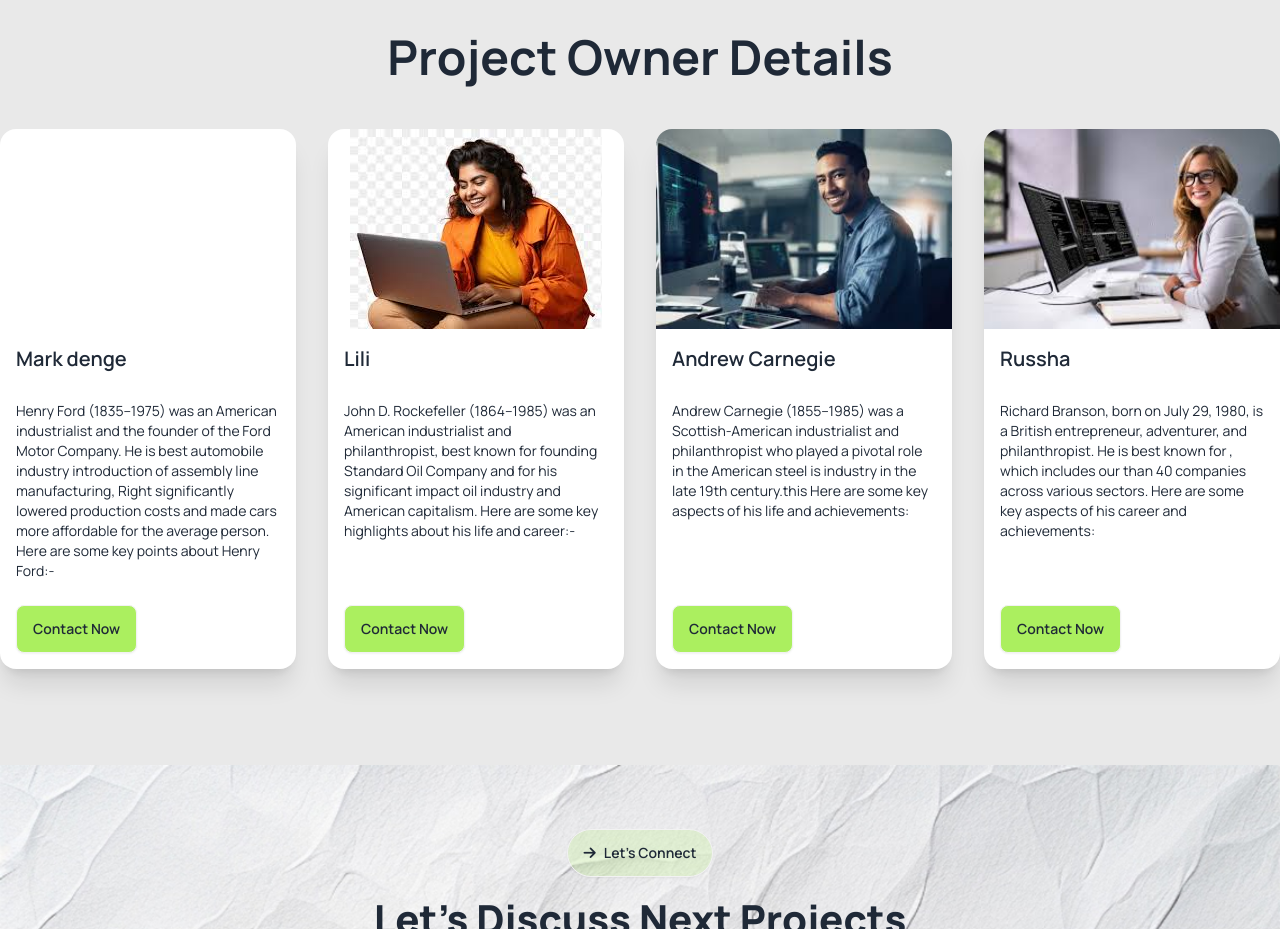
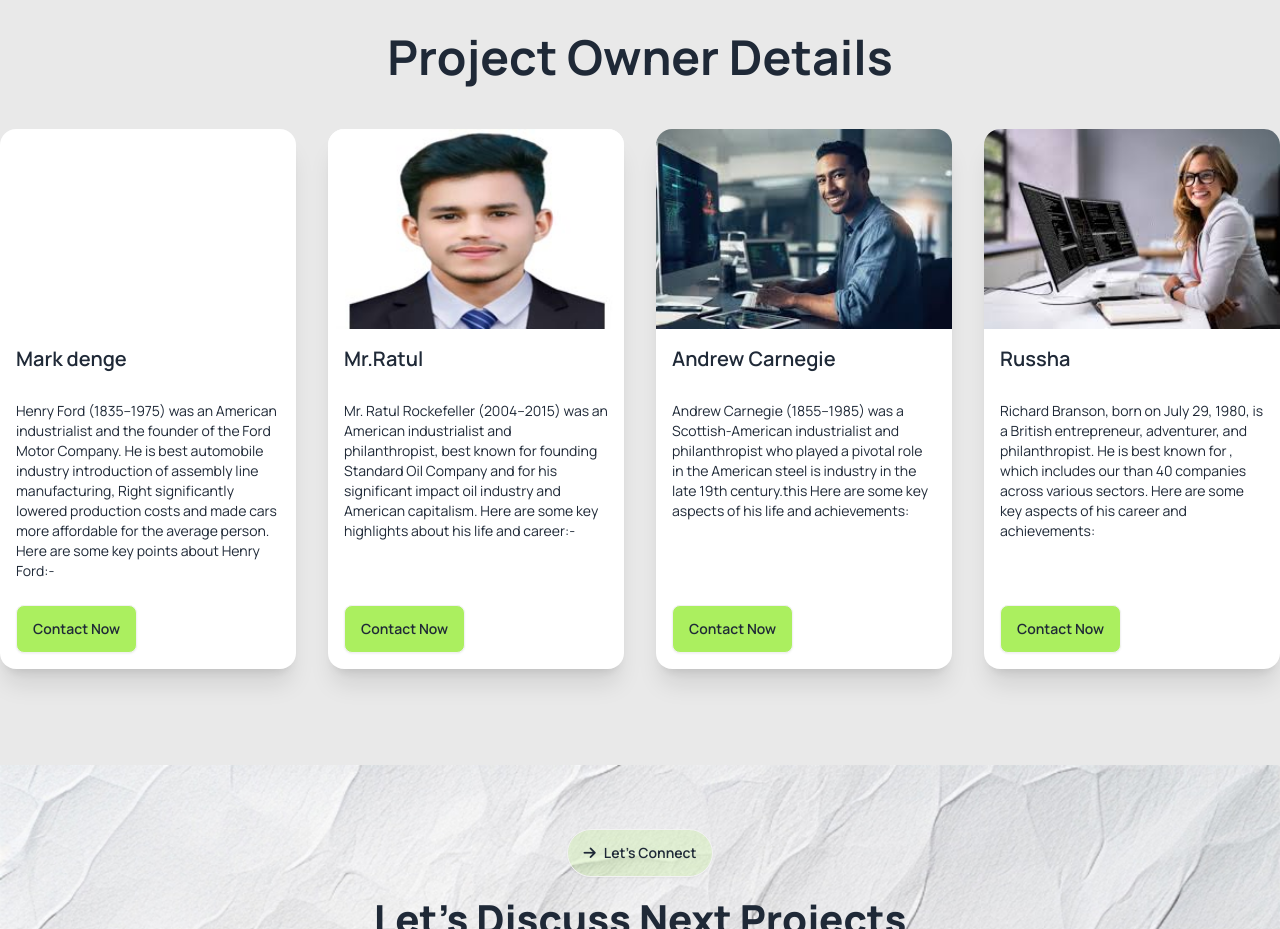
Before and after one commit to khaledmahmud32/Assainment-3, a plain HTML site: page index.html in a window 1280 px wide. Shown: the part 3120-4049 px from the top of the page. Drawn offline with nearby package versions, Linux system fonts and the light colour scheme.

Commit message:
added full paje

```diff
--- a/index.html
+++ b/index.html
@@ -332,11 +332,11 @@
                 <!-- card 2 -->
                 <div class="card card-compact bg-base-100  shadow-xl">
                     <figure>
-                        <img class="h-[200px]" src="assets/challenge section photo/2.jfif" alt="">
+                        <img class="h-[200px]" src="assets/challenge section photo/555555.jpg" alt="">
                     </figure>
                     <div class="card-body space-y-4">
-                        <h2 class="card-title">Lili</h2>
-                        <p>John D. Rockefeller (1864–1985) was an American industrialist and philanthropist, best known
+                        <h2 class="card-title">Mr.Ratul</h2>
+                        <p>Mr. Ratul Rockefeller (2004–2015) was an American industrialist and philanthropist, best known
                             for founding Standard Oil Company and for his significant impact  oil industry and
                             American capitalism. Here are some key highlights about his life and career:-
                         </p>
```
Also changed, not shown: assets/challenge section photo/2.jfif (deleted), assets/challenge section photo/2.png (added), assets/challenge section photo/3333.jpg (added), assets/challenge section photo/444444.jpg (added), assets/challenge section photo/555555.jpg (added).
